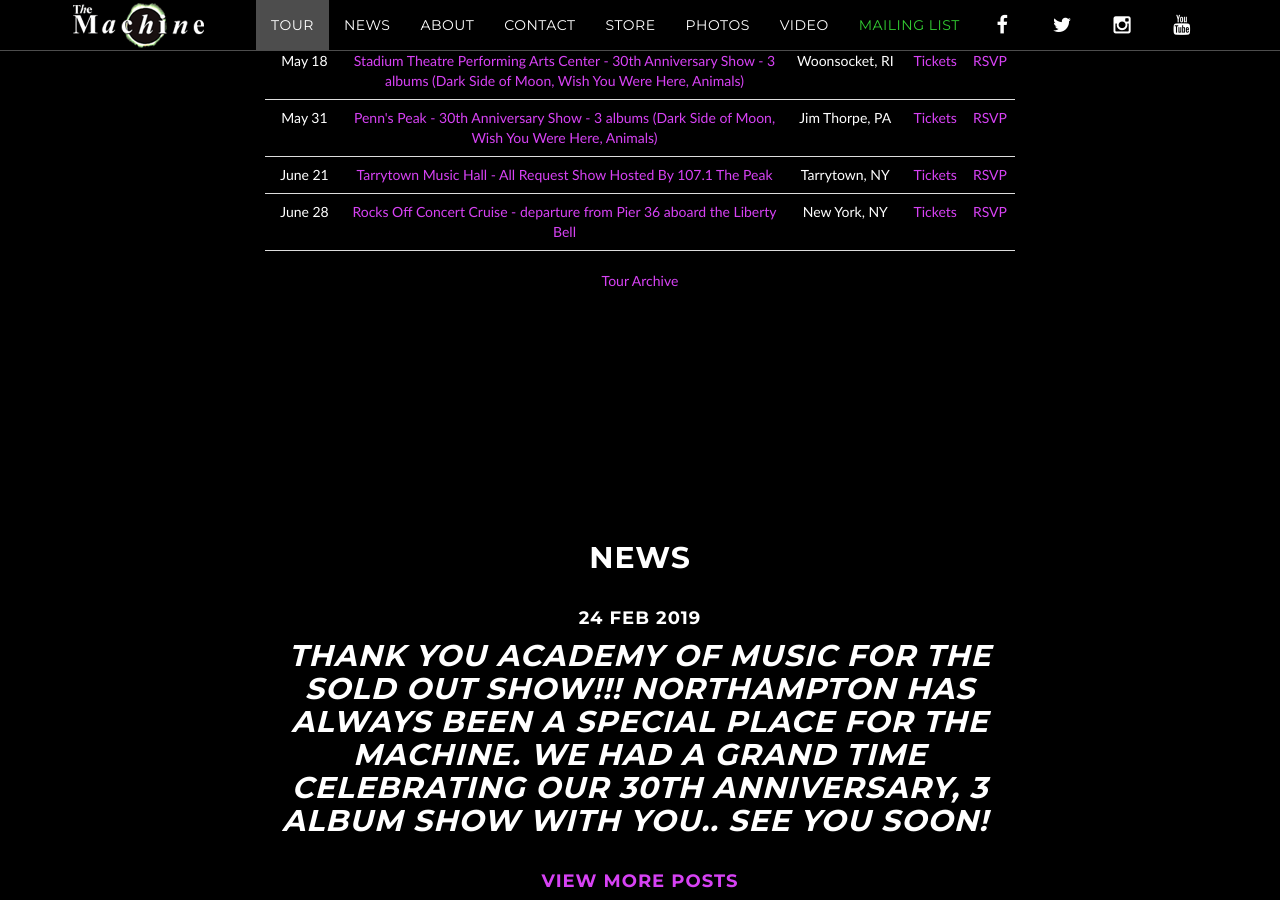
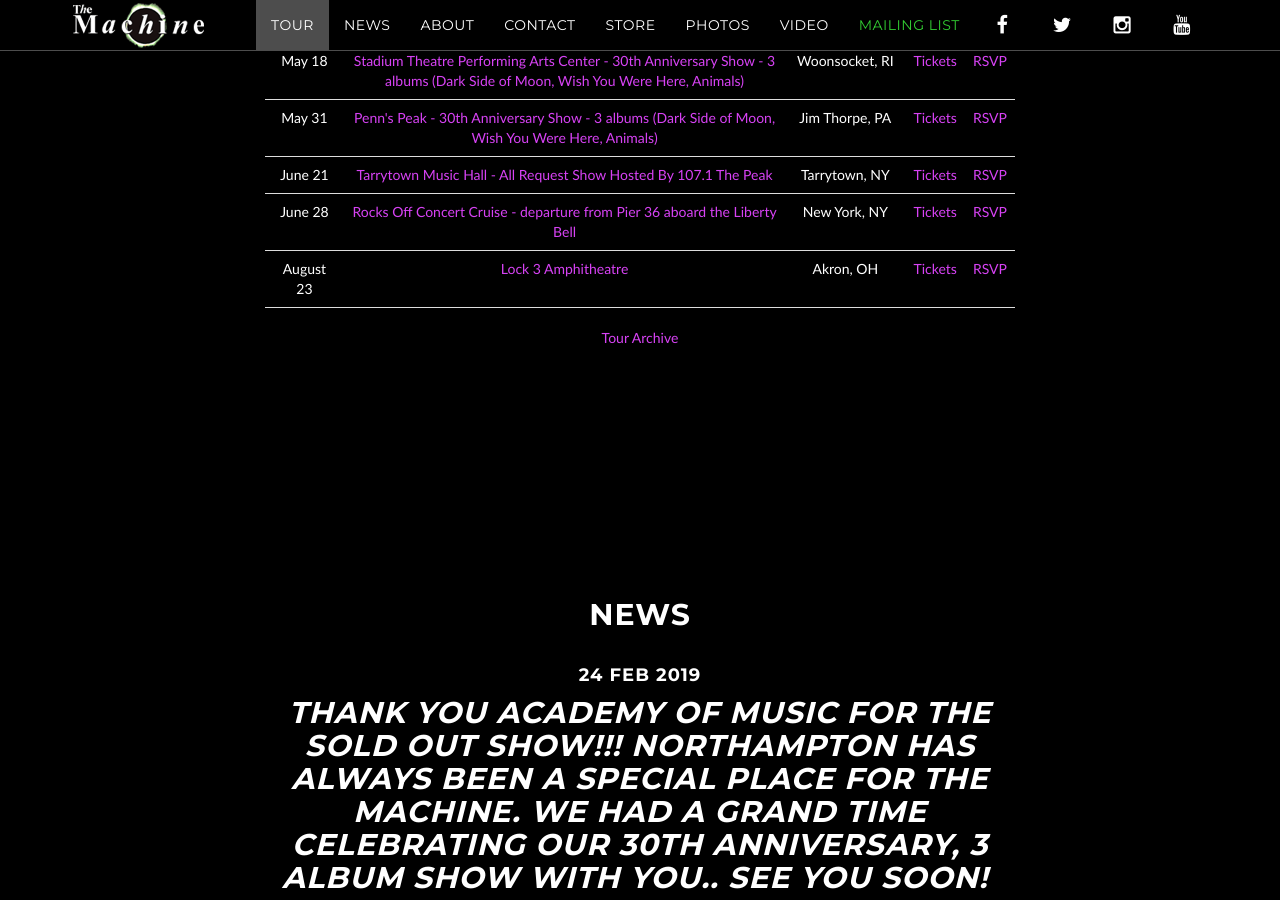
Before and after one commit to machineweb/machineweb.github.io, a Jekyll site: the page built from index.html, in a window 1280 px wide and 900 px high, scrolled down 1700 px. Built offline with Jekyll 4.4.1, drawn with Linux system fonts in a browser that asks for light colours; comment, search, counter and statistics services are not loaded.

Commit message:
New tour item

```diff
--- a/_data/tour.yml
+++ b/_data/tour.yml
@@ -3785,3 +3785,11 @@
     tickets-url: "http://rocksoff.com/shows"
     rsvp-url: "http://rocksoff.com/shows"
     order: "1561694400000"
+
+  - date: "August 23 2019"
+    venue: "Lock 3 Amphitheatre"
+    venue-url: "http://lock3live.com"
+    location: "Akron, OH"
+    tickets-url: "http://lock3live.com"
+    rsvp-url: "http://lock3live.com"
+    order: "1566532800000"
```
